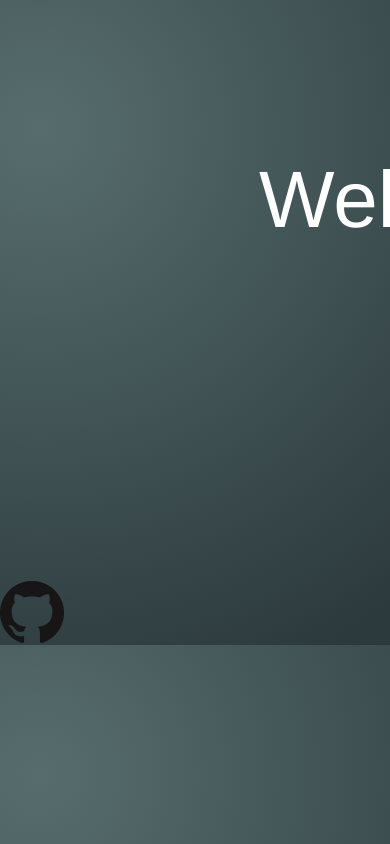
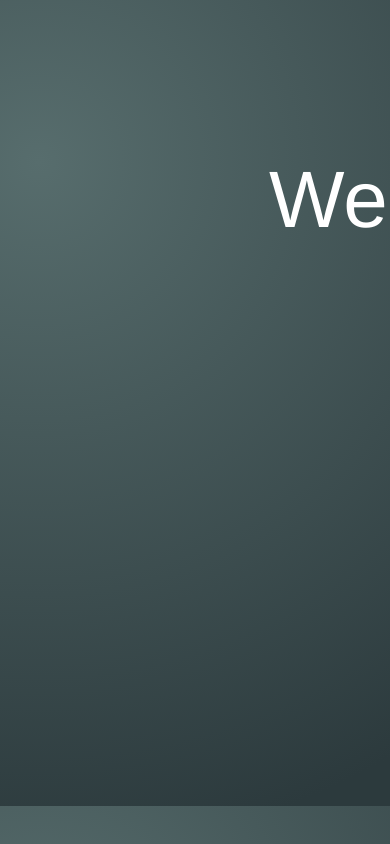
Before and after one commit to Cwighty/web-synth, a Vue app: page / in a window 390 px wide. Shown: the top 844 px of the page. Built offline with nearby package versions, Linux system fonts and the light colour scheme.

Commit message:
style: added media queries and centered footer

```diff
--- a/src/App.vue
+++ b/src/App.vue
@@ -1,5 +1,7 @@
 <!--App.vue represents the main starting page of the web synth, with a button to load up the synth-->
 <template>
+  <div class="container">
+  <body>
   <div v-if="!clicked" class="text-white p-20">
     <h1>Welcome to my Web Synth</h1>
     <p class="m-5" style="font-size: 30px">Designed using vue and the web audio api.</p>
@@ -26,17 +28,17 @@
       Load Synth
     </button>
   </div>
-  <body>
   <div class="">
     <Synth class="m-20" v-if="clicked" />
   </div>
   </body>
-  <footer>
+  <footer class="text-white p-20">
   <h3>Check it out on Github</h3>
   <a href="https://github.com/Cwighty/web-synth">
   <img src="./assets/GitHub-Mark-64px.png">
   </a>
   </footer>
+  </div>
 </template>
 
 <script>
--- a/src/index.css
+++ b/src/index.css
@@ -9,13 +9,24 @@
 html{
   background-image: radial-gradient( circle farthest-corner at 10% 20%,  rgb(87, 109, 109) 0.1%, rgb(44, 58, 61) 94.2% );
 }
-body{
+body, footer{
   display: inline-block;
   width: 1480px;
   max-width: 1480px;
+  margin: 0% 0%;
+}
+footer{
+  display: flex;
+  flex-direction:column-reverse;
+  justify-content: center;
+}
+a img{
+  display: inline-block;
+  width: 64px;
 }
 .container{
-  width: 2000px !important;
+  width: 1500px !important;
+  margin: 0% 0vw;
 }
 #head{
   border-bottom: 10px solid #474747;
@@ -37,7 +48,7 @@ body{
 h1{
   font-size: 80px;
 }
-h6{
+h6, h3{
   padding: 10px;
   padding-top: 15px;
   text-align: center;
@@ -91,3 +102,24 @@ h6{
 .keyboard{
   border: 1px solid #BBFFEA;
 }
+
+
+@media screen and (min-width: 1500px) {
+  .container{
+    width: 1500px !important;
+    margin: 0% 10vw;
+  }
+}
+ @media screen and (min-width: 1900px) {
+  .container{
+    width: 1500px !important;
+    margin: 0% 20vw;
+  }
+}
+/*
+@media screen and (min-width: 2000px) {
+  .container{
+    width: 1500px !important;
+    margin-left: 38%;
+  }
+}  */
```
Also changed, not shown: src/assets/wood.jpg (deleted).
